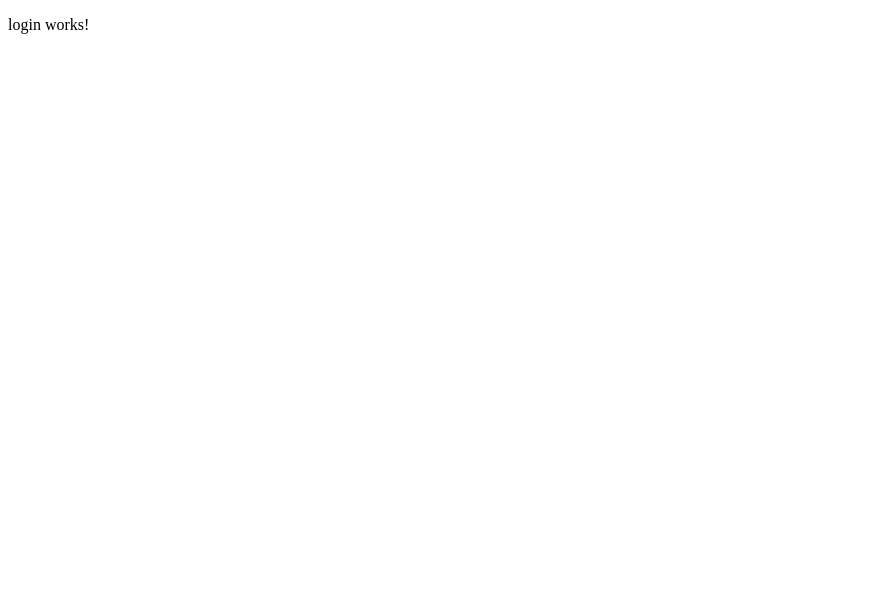
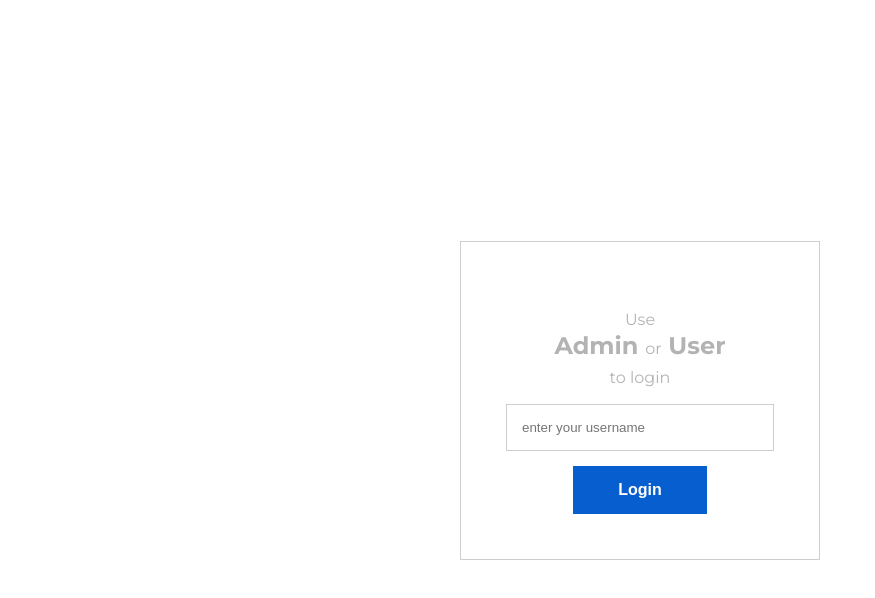
Before and after one commit to damindda/simple-shopping-cart-angular-ngrx, an Angular app: page /login in a window 1280 px wide. Shown: the top 598 px of the page, without its empty margins (0-875 px from the left). Built offline with nearby package versions, Linux system fonts and the light colour scheme.

Commit message:
login form created

```diff
--- a/src/app/app.module.ts
+++ b/src/app/app.module.ts
@@ -6,6 +6,7 @@ import { AppComponent } from './app.component';
 import { HeaderComponent } from './components/header/header.component';
 import { LoginComponent } from './components/login/login.component';
 import { ProductsComponent } from './components/products/products.component';
+import { FormsModule, ReactiveFormsModule } from '@angular/forms';
 
 @NgModule({
   declarations: [
@@ -16,7 +17,9 @@ import { ProductsComponent } from './components/products/products.component';
   ],
   imports: [
     BrowserModule,
-    AppRoutingModule
+    AppRoutingModule,
+    FormsModule,
+    ReactiveFormsModule
   ],
   providers: [],
   bootstrap: [AppComponent]
--- a/src/app/components/login/login.component.html
+++ b/src/app/components/login/login.component.html
@@ -1 +1,9 @@
-<p>login works!</p>
+<div class="login-page">
+  <div class="login-form">
+    <h2 class="message"><span>Use</span><br/> Admin <span>or</span> User <span><br/>to login</span> </h2>
+    <form [formGroup]="authform" (ngSubmit)="checkAuth()">
+      <input type="text" placeholder="enter your username" formControlName="name" class="input"/>
+      <button class="login-button" type="submit" [disabled]="!authform.valid">Login</button>
+    </form>
+  </div>
+</div>
--- a/src/app/components/login/login.component.ts
+++ b/src/app/components/login/login.component.ts
@@ -1,4 +1,6 @@
 import { Component, OnInit } from '@angular/core';
+import { FormControl, FormGroup } from '@angular/forms';
+import { Router } from '@angular/router';
 
 @Component({
   selector: 'app-login',
@@ -7,9 +9,20 @@ import { Component, OnInit } from '@angular/core';
 })
 export class LoginComponent implements OnInit {
 
-  constructor() { }
+  name = new FormControl('');
+
+  authform = new FormGroup({
+    name: new FormControl(''),
+  });
+
+  constructor(private router: Router) { }
 
   ngOnInit(): void {
   }
 
+  checkAuth() {
+    console.log(this.authform.value.name);
+    this.router.navigateByUrl('products');
+  }
+
 }
--- a/src/styles.scss
+++ b/src/styles.scss
@@ -1 +1,63 @@
-/* You can add global styles to this file, and also import other style files */
+@import url('https://fonts.googleapis.com/css2?family=Montserrat:wght@100;400;700;900&display=swap');
+*,
+*::before,
+*::after {
+  padding: 0;
+  margin: 0;
+  box-sizing: border-box;
+}
+
+body {
+  font-family: "Montserrat", sans-serif;
+}
+
+.login-page {
+  display: flex;
+  flex-direction: row;
+  justify-content: center;
+  align-items: center;
+  height: 100vh;
+  .login-form {
+    width: 360px;
+    max-width: 50%;
+    padding: 45px;
+    text-align: center;
+    border: 1px solid #cecece;
+    justify-content: center;
+    .message {
+      margin: 15px 0;
+      color: #b3b3b3;
+      font-size: 1.5rem;
+      font-weight: bold;
+      span {
+        font-size: 1rem;
+        font-weight: normal;
+      }
+      a {
+        color: #4caf50;
+        text-decoration: none;
+      }
+    }
+    .login-button {
+      background-color: rgb(7, 94, 207);
+      width: 50%;
+      justify-content: center;
+      align-items: center;
+      outline: 0;
+      border: 0;
+      padding: 15px;
+      color: #FFFFFF;
+      cursor: pointer;
+      font-weight: 700;
+      font-size: 1rem;
+
+    }
+    .input {
+      outline: 0;
+      width: 100%;
+      border: 1px solid #cecece;
+      margin: 0 0 15px;
+      padding: 15px;
+    }
+  }
+}
```
